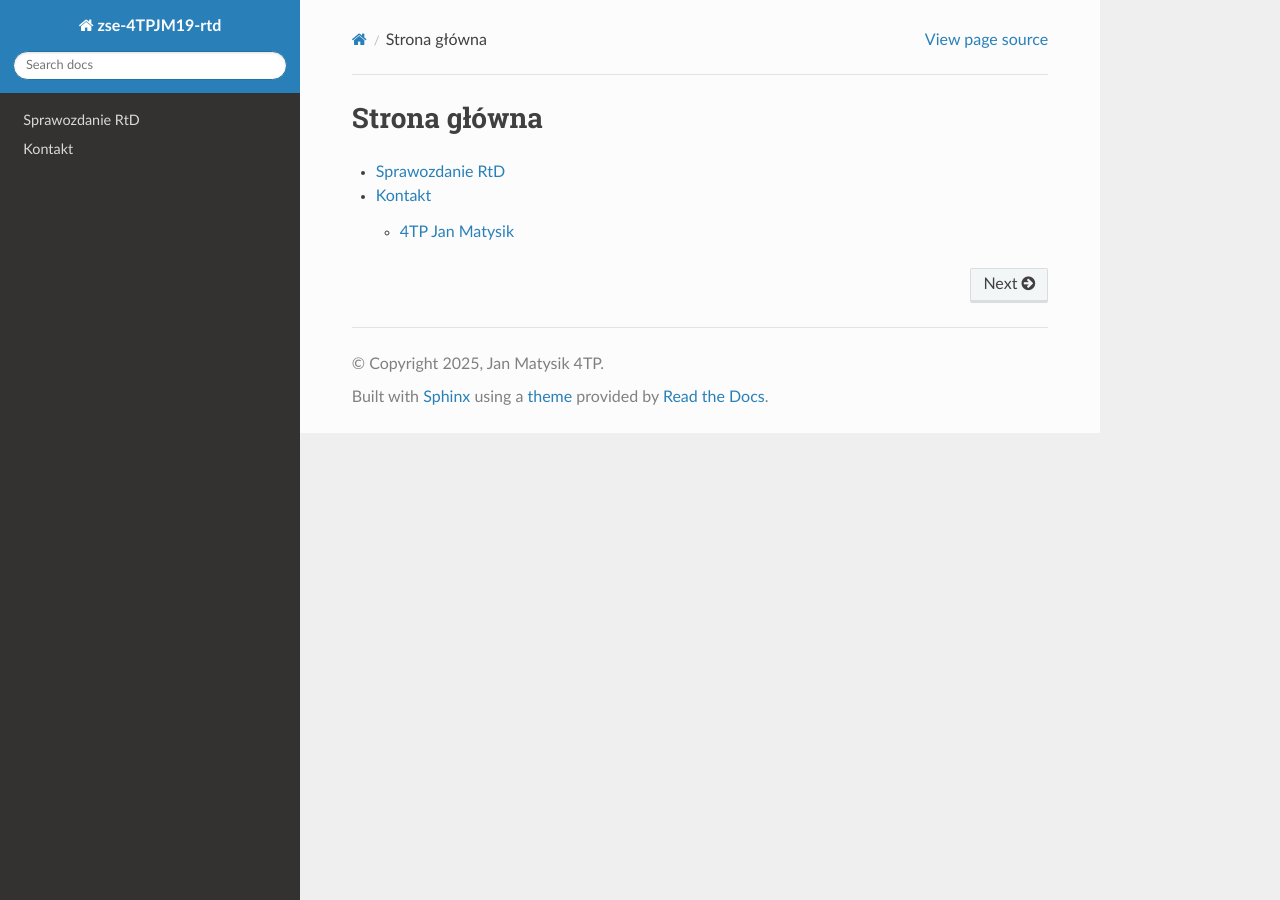
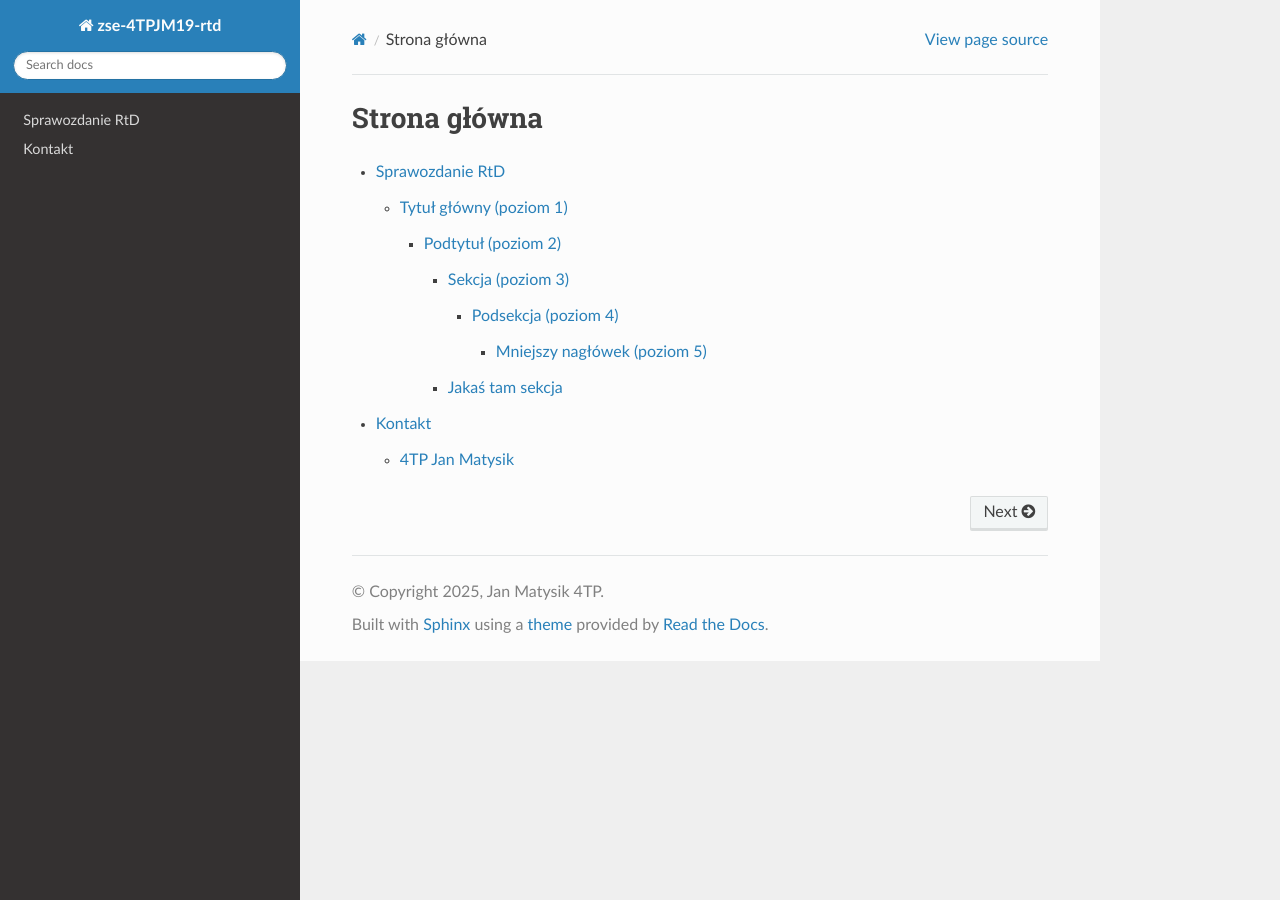
Before and after one commit to JanMatysik19/ReadTheDocsRst, a Sphinx documentation site: the page built from docs/source/index.rst, in a window 1280 px wide. Built offline with Sphinx 7.4.7 and the Read the Docs theme 3.1.0, drawn with Linux system fonts in a browser that asks for light colours; pages that are not in the unit, such as notebooks, are missing from menus.

Commit message:
Expand report.rst with detailed sections and examples

```diff
--- a/docs/source/report.rst
+++ b/docs/source/report.rst
@@ -1,2 +1,90 @@
 Sprawozdanie RtD
 ================
+
+
+========================
+Tytuł główny (poziom 1)
+========================
+
+
+Podtytuł (poziom 2)
+--------------------
+
+
+Sekcja (poziom 3)
+~~~~~~~~~~~~~~~~~
+
+
+Podsekcja (poziom 4)
+^^^^^^^^^^^^^^^^^^^^^
+
+
+Mniejszy nagłówek (poziom 5)
+"""""""""""""""""""""""""""""
+
+
+Akapit
+
+
+.. note::
+
+   Notatka informacyjna - note
+
+
+.. tip::
+   Notatka informacyjna - tip
+
+
+Fragment kodu ``add(1, 1);``
+
+
+.. code-block:: js
+
+   function add(a, b) {
+      return a + b;
+   }
+
+
+
+.. _jakas-tam-sekcja:
+
+Jakaś tam sekcja
+~~~~~~~~~~~~~~~~
+
+Zobacz sekcję :ref:`jakas-tam-sekcja`.
+
+
+`odnośnik zewnętrzny <https://www.youtube.com/watch?v=GRxofEmo3HA>`_.
+
+
+1. Lista numerowana 1
+2. Lista numerowana 2
+
+
+- Lista punktowana 1
+- Lista punktowana 2
+
+
+Termin
+   Jakaś tam definicja
+
+
+.. image:: image/kotki.jpg
+   :width: 100%
+   :align: center
+   :alt: Tekst alternatywny
+
+   Tekst pod obrazkiem
+
+
++---------+---------+
+| Kolumna | Kolumna |
++---------+---------+
+| Wiersz  | Wiersz  |
++---------+---------+
+
+
+Lista zadań wykonanych i niewykonanych nie istnieje natywnie
+
+- [x] Zrobione
+- [ ] Niezrobione
```
